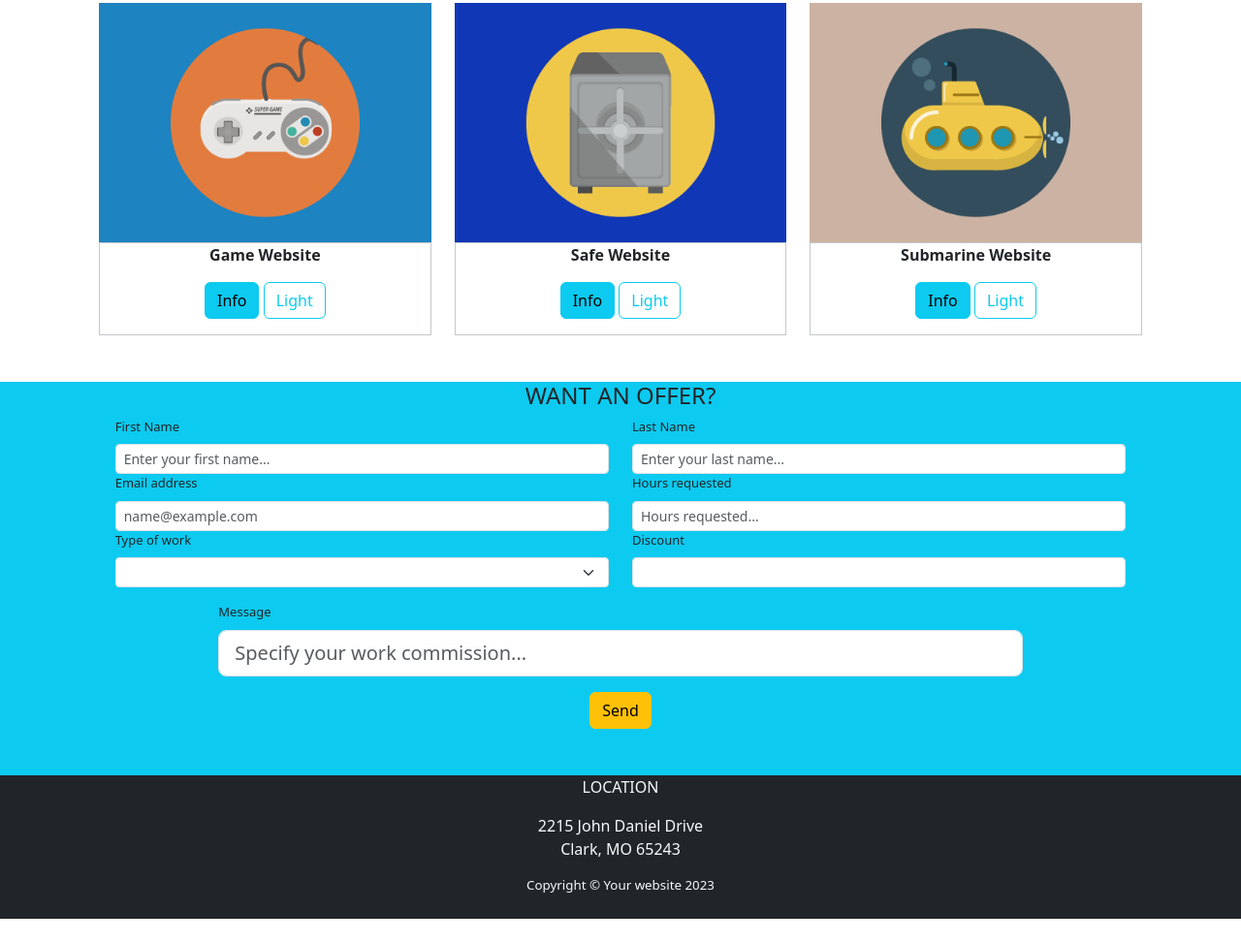
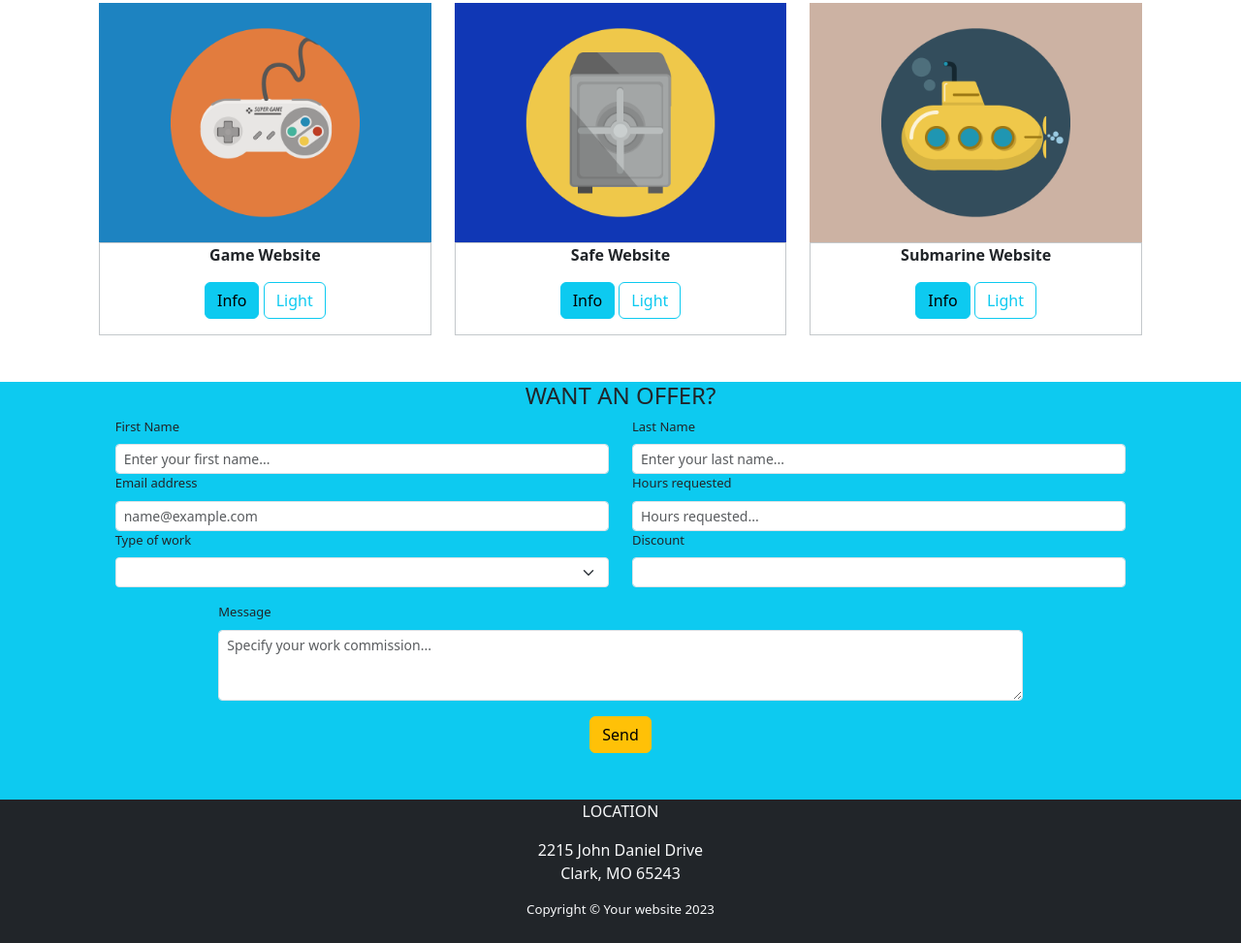
Before and after one commit to NaP9977/bootstrap-html-freelancer, a plain HTML site: page index.html in a window 1280 px wide. Shown: the part 1027-2000 px from the top of the page at 97% size. Before the commit the page ends 1975 px from the top, so only its background shows below. Drawn offline with nearby package versions, Linux system fonts and the light colour scheme.

Commit message:
completed

```diff
--- a/index.html
+++ b/index.html
@@ -139,9 +139,9 @@
 
         <div class="col-2"></div>
         <div class="col-8">
-            <div class="mb-3 text-start w-100 input-group-lg">
-        <label for="formGroupExampleInput" class="form-label">Message</label>
-        <input type="text" class="form-control" placeholder="Specify your work commission..." aria-label="Recipient'Message" aria-describedby="basic-addon2">
+            <div class="mb-3 text-start w-100 input-group-sm">
+                <label for="exampleFormControlTextarea1" class="form-label">Message</label>
+                <textarea class="form-control"placeholder="Specify your work commission..." id="exampleFormControlTextarea1" rows="3"></textarea>
         </div>
         <div class="col-2"></div>
     </div>
```
